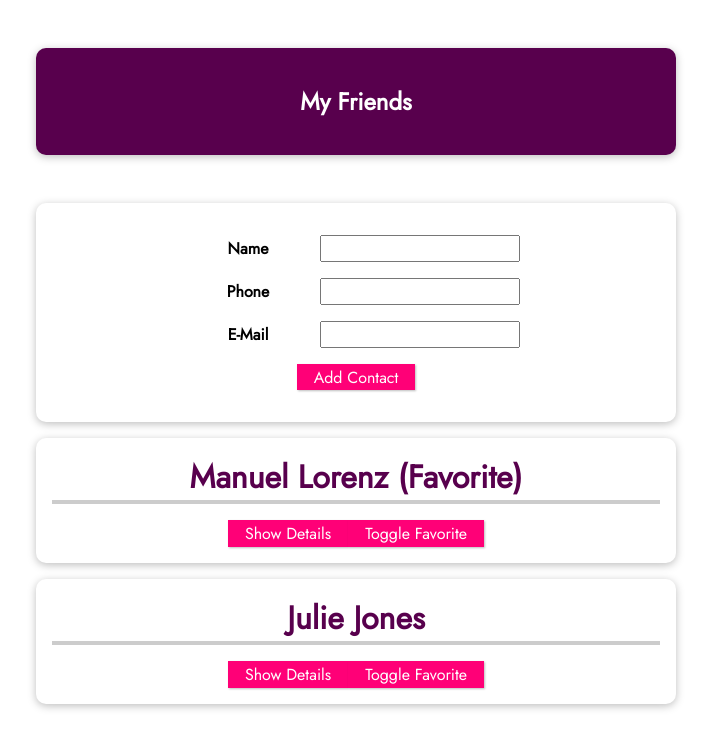
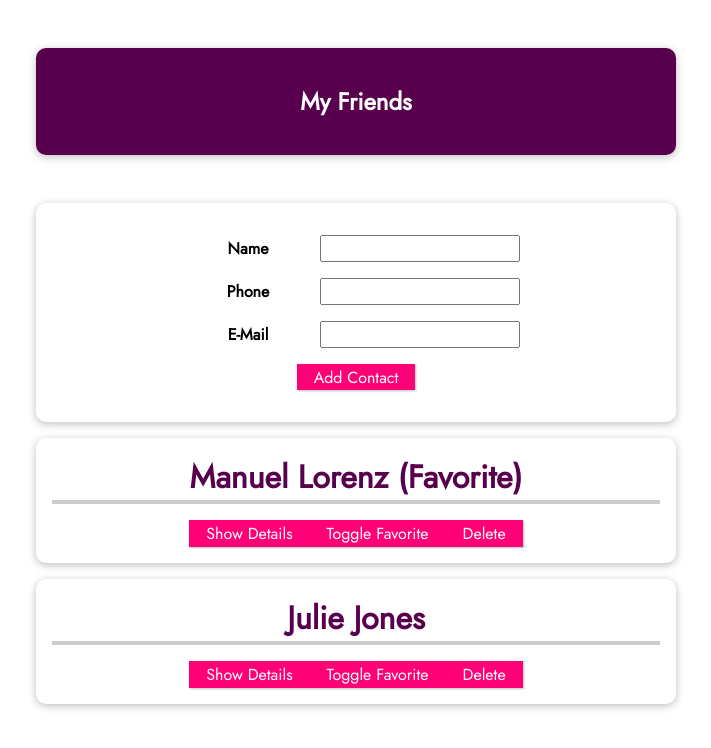
Before and after one commit to Christianbenjaminsson/vue-assignment7, a Vue app: page / in a window 1280 px wide. Shown: the top 748 px of the page, without its empty margins (284-995 px from the left). Built offline with nearby package versions, Linux system fonts and the light colour scheme.

Commit message:
Add delete button to friend and create method that deletes friend

```diff
--- a/src/App.vue
+++ b/src/App.vue
@@ -12,6 +12,7 @@
         :email-address="friend.email"
         :is-favorite="friend.isFavorite"
         @toggle-favorite="toggleFavoriteStatus"
+        @delete="deleteContact"
       >
       </friend-contact>
     </ul>
@@ -58,6 +59,9 @@
         isFavorite: false,
       };
       this.friends.push(newFriendContact);
+    },
+    deleteContact(friendId) {
+      this.friends = this.friends.filter((friend) => friend.id !== friendId);
     },
   },
 };
--- a/src/components/FriendContact.vue
+++ b/src/components/FriendContact.vue
@@ -9,6 +9,7 @@
       <li><strong>Phone:</strong> {{ phoneNumber }}</li>
       <li><strong>Email:</strong> {{ emailAddress }}</li>
     </ul>
+    <button @click="$emit('delete', id)">Delete</button>
   </li>
 </template>
 
@@ -41,7 +42,7 @@
       }, */
     },
   },
-  emits: ["toggle-favorite"],
+  emits: ["toggle-favorite", "delete"],
   /*emits: {
     'toggle-favorite': function(id) {
       if (id) {
```
